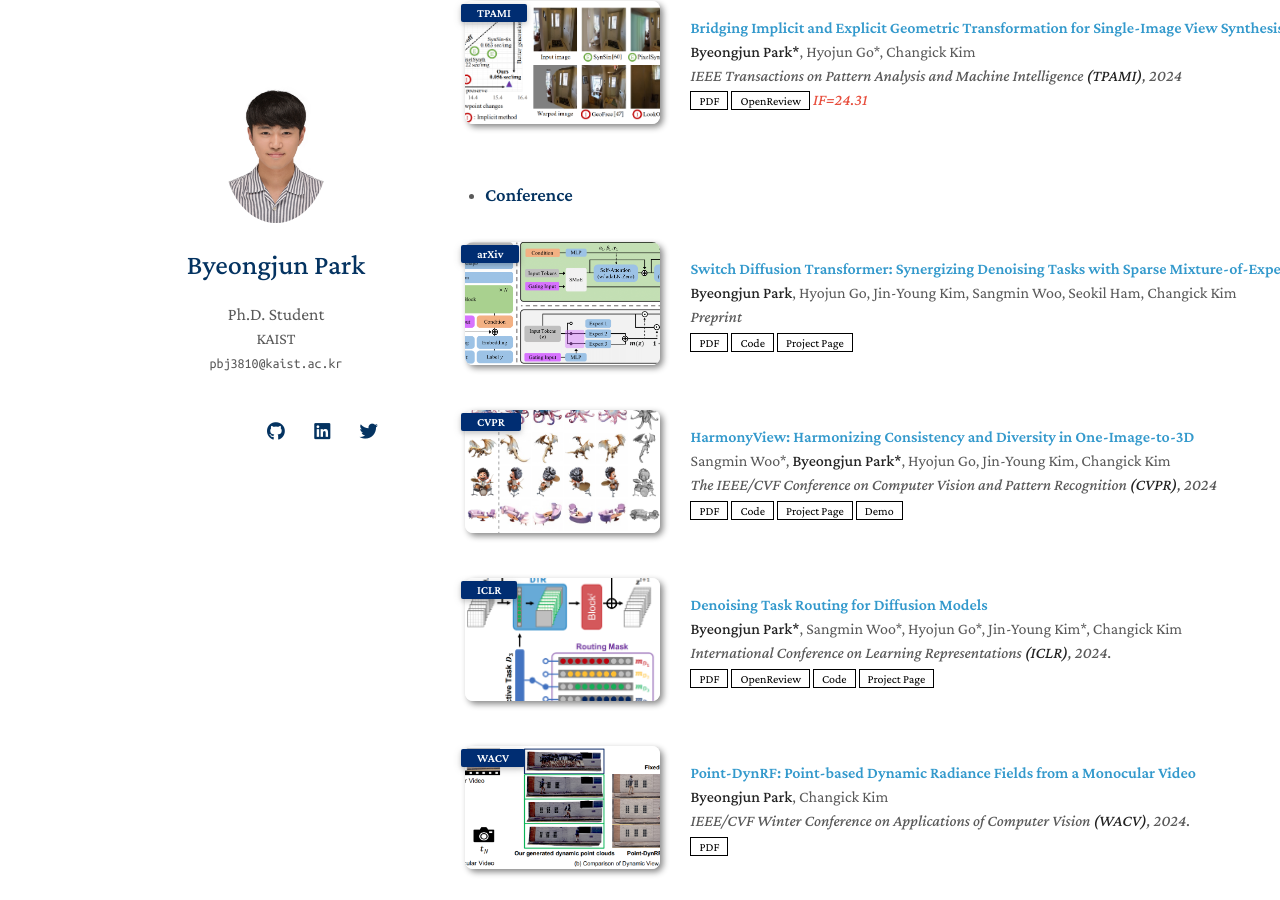
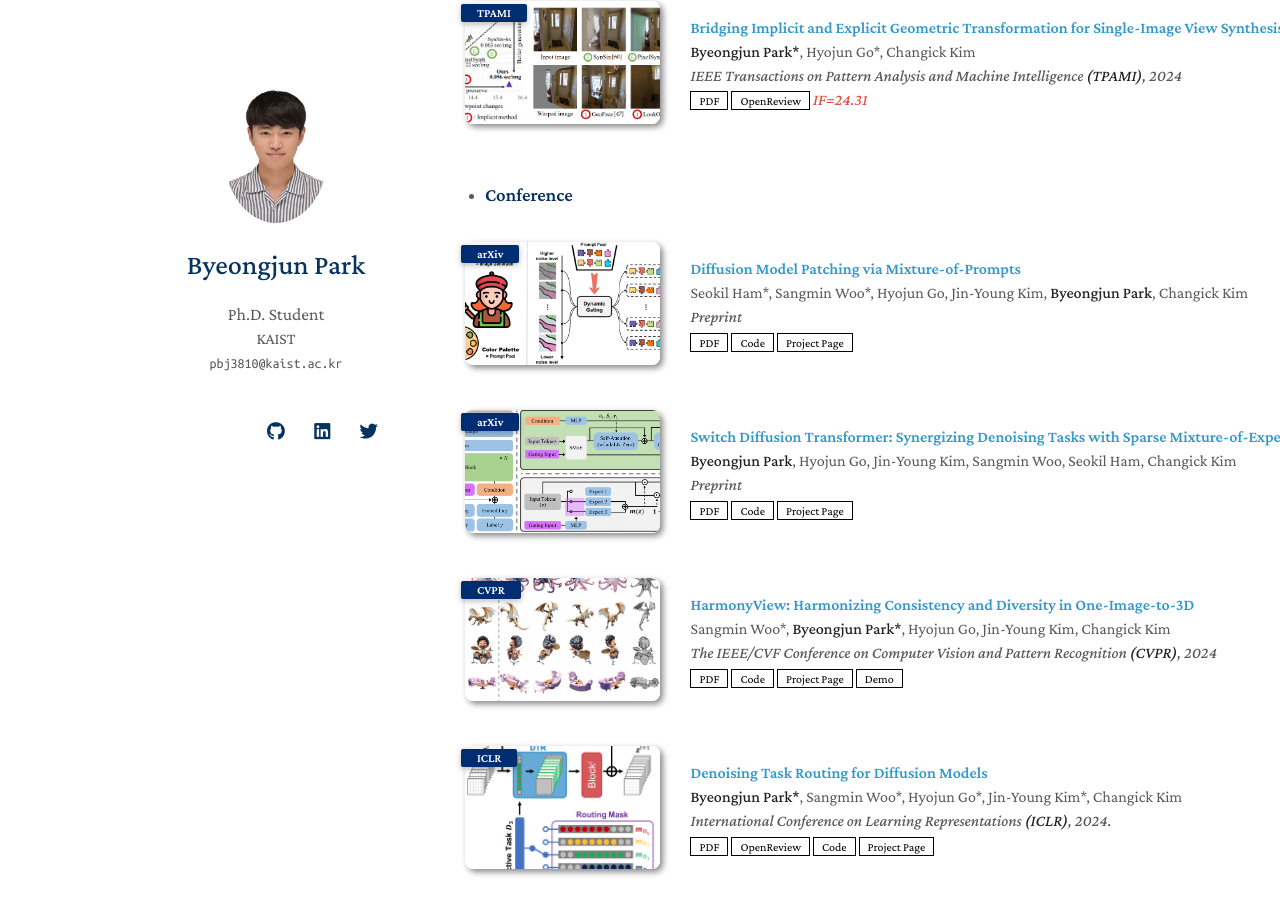
Before and after one commit to byeongjun-park/byeongjun-park.github.io, a Jekyll site: the page built from index.md, in a window 1280 px wide and 900 px high, scrolled down 845 px. Built offline with Jekyll 4.4.1, drawn with Linux system fonts in a browser that asks for light colours; nearby versions of some CDN libraries; a style sheet for code colours, icons or effects is not loaded; our own code applies the rules of GitHub Pages for plain Markdown files.

Commit message:
profile update

```diff
--- a/_data/conference.yml
+++ b/_data/conference.yml
@@ -1,4 +1,13 @@
 main:
+  - title: "Diffusion Model Patching via Mixture-of-Prompts"
+    authors: Seokil Ham*, Sangmin Woo*, Hyojun Go, Jin-Young Kim,  <strong>Byeongjun Park</strong>, Changick Kim
+    conference_short: arXiv
+    conference: Preprint
+    code: https://github.com/sangminwoo/DMP
+    page: https://sangminwoo.github.io/DMP/
+    pdf: https://arxiv.org/pdf/2405.17825
+    image: ./assets/img/teaser_dmp.png
+
   - title: "Switch Diffusion Transformer: Synergizing Denoising Tasks with Sparse Mixture-of-Experts"
     authors: <strong>Byeongjun Park</strong>, Hyojun Go, Jin-Young Kim, Sangmin Woo, Seokil Ham, Changick Kim
     conference_short: arXiv
```
Also changed, not shown: index.md (+1 -0 lines), assets/img/teaser_dmp.png (added).
